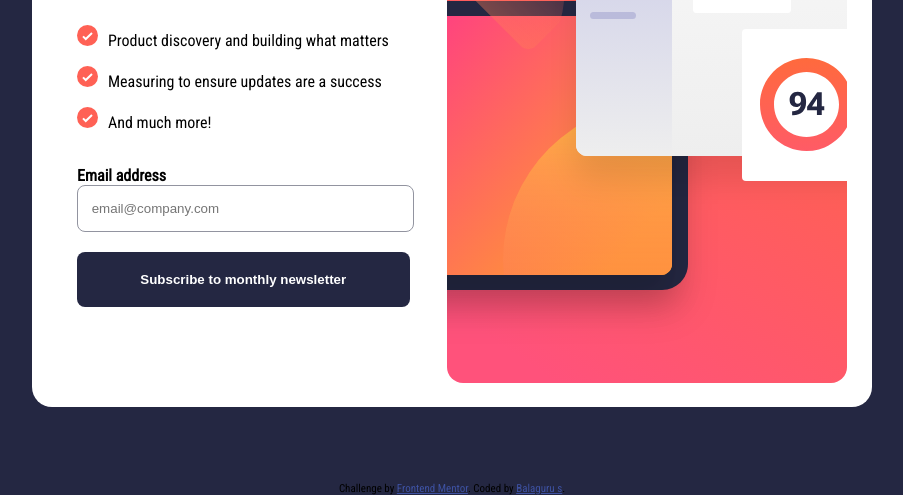
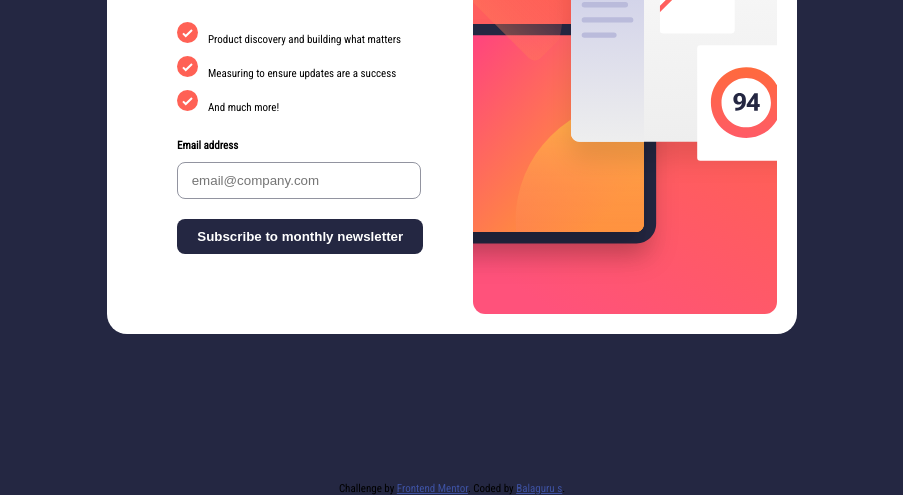
Before and after one commit to Balagurusiva/newsletter-sign-up-with-success-message-main, a plain HTML site: page index.html in a window 1280 px wide. Shown: the part 305-800 px from the top of the page, without its empty margins (188-1091 px from the left). Drawn offline with Linux system fonts and the light colour scheme; a web font is replaced by a local one.

Commit message:
modified:   index.html 	modified:   style.css

```diff
--- a/index.html
+++ b/index.html
@@ -35,7 +35,7 @@
 
 
       <form action="" id="form">
-        <p style="display: flex; justify-content:space-between"> <b>Email address</b> <span class="errMsg" style="margin-right: 15px;color:hsl(4, 100%, 67%)"></span></p>
+        <p style="display: flex; justify-content:space-between ;margin-bottom:10px"> <b>Email address</b> <span class="errMsg" style="margin-right: 15px;color:hsl(4, 100%, 67%)"></span></p>
         <input type="text" placeholder=" email@company.com"> <br>
         <button  onclick="validateInputs()" class="form-btn"> Subscribe to monthly newsletter</button>
 
@@ -43,7 +43,7 @@
     </div>
 
     <div class="img">
-      <img class="desktop-img" src="./assets/images/illustration-sign-up-desktop.svg" alt="">
+      <img class="desktop-img" height="400px" src="./assets/images/illustration-sign-up-desktop.svg" alt="">
       <img class="mobile-img" src="./assets/images/illustration-sign-up-mobile.svg" alt="">
     </div>
 
--- a/style.css
+++ b/style.css
@@ -5,16 +5,18 @@ html{
 
 body{
     width: 100%;
-    font-size: 16px;
     background-color:hsl(234, 29%, 20%);
     display: flex;
     justify-content: center;
     align-items: center;
     height: 100vh;
+    font-size: 11px;
     margin: 0;
     flex-direction: column;
     font-family: 'Roboto Condensed', sans-serif;
 }
+
+
 
 p{
     margin: 0px;
@@ -28,21 +30,26 @@ p{
     background-color:hsl(0, 0%, 100%);
     padding: 20px;
     margin: auto;
-    width:800px;
-    height: fit-content;
+    width:650px;
+    height: 450px;
     border-radius: 20px;
+}
+
+.desktop-img{
+    height: 450px;
 }
 
 .form{
     display: flex;
     justify-content: space-between;
     flex-direction: column;
-    width: 350px;
-    padding: 80px 20px;
+    width: 300px;
+    height: 350px;
+    padding: 40px 50px;
 }
 
 .hero-text{
-    font-size: 50px;
+    font-size: 40px;
     font-weight: 700;
 }
 
@@ -51,12 +58,12 @@ span{
 }
 
 .list > p{
-    padding: 8px 0px;
+    padding: 5px 0px;
 }
 
 input{
     width:90%;
-    padding:15px 10px;
+    padding:10px 10px;
     border:1px solid hsl(231, 7%, 60%);
     border-radius: 8px;
 
@@ -69,8 +76,8 @@ input{
 
 
 .form-btn{
-    width:95%;
-    padding:20px 10px;
+    width:100%;
+    padding:10px 10px;
     background-color:  hsl(234, 29%, 20%);
     margin-top: 20px;
     border:none;
@@ -122,7 +129,7 @@ input{
     }
 
     body{
-        height: inherit;
+        height: 100vh;
         background-color: white;
         width: 360px;
     }
```
